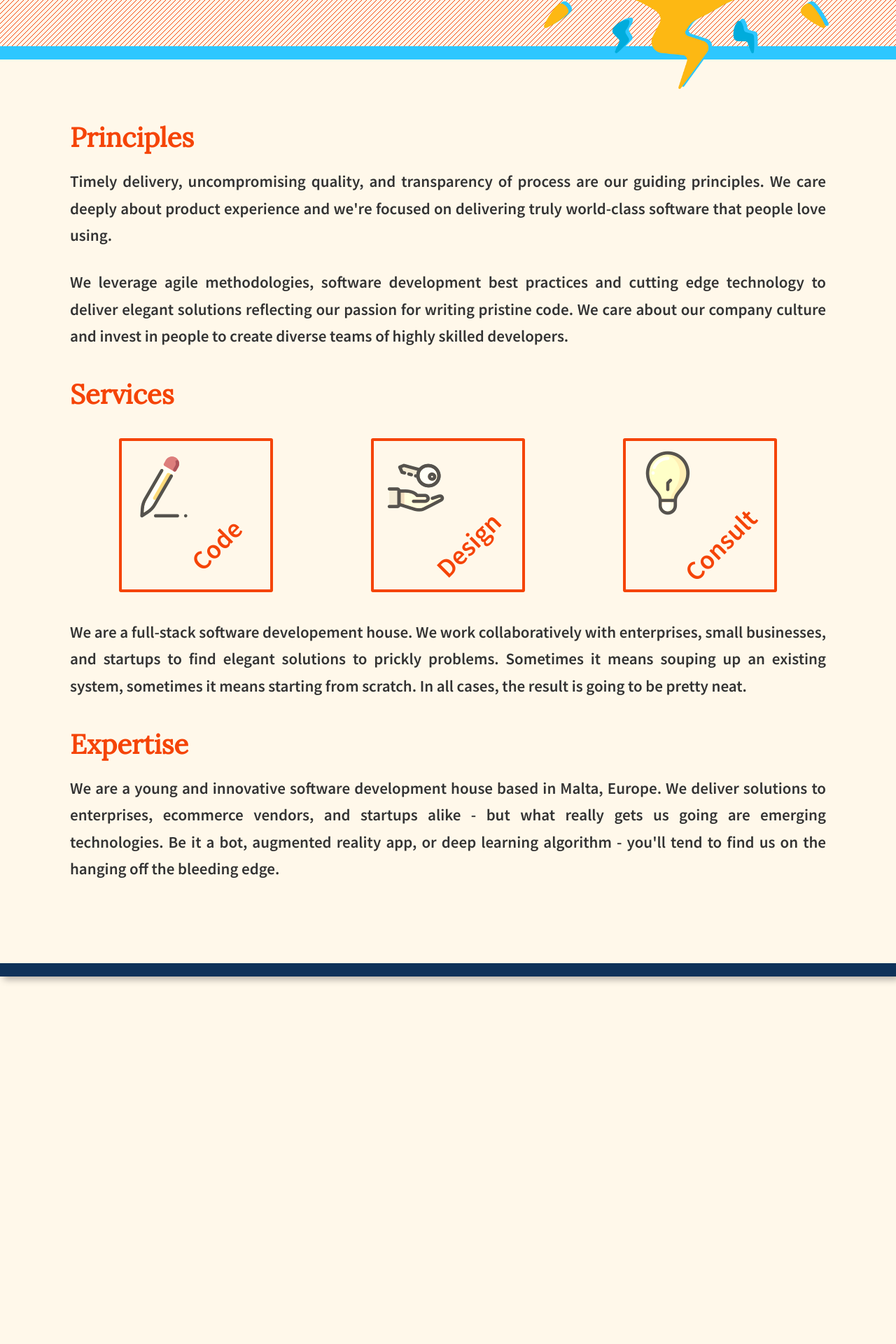
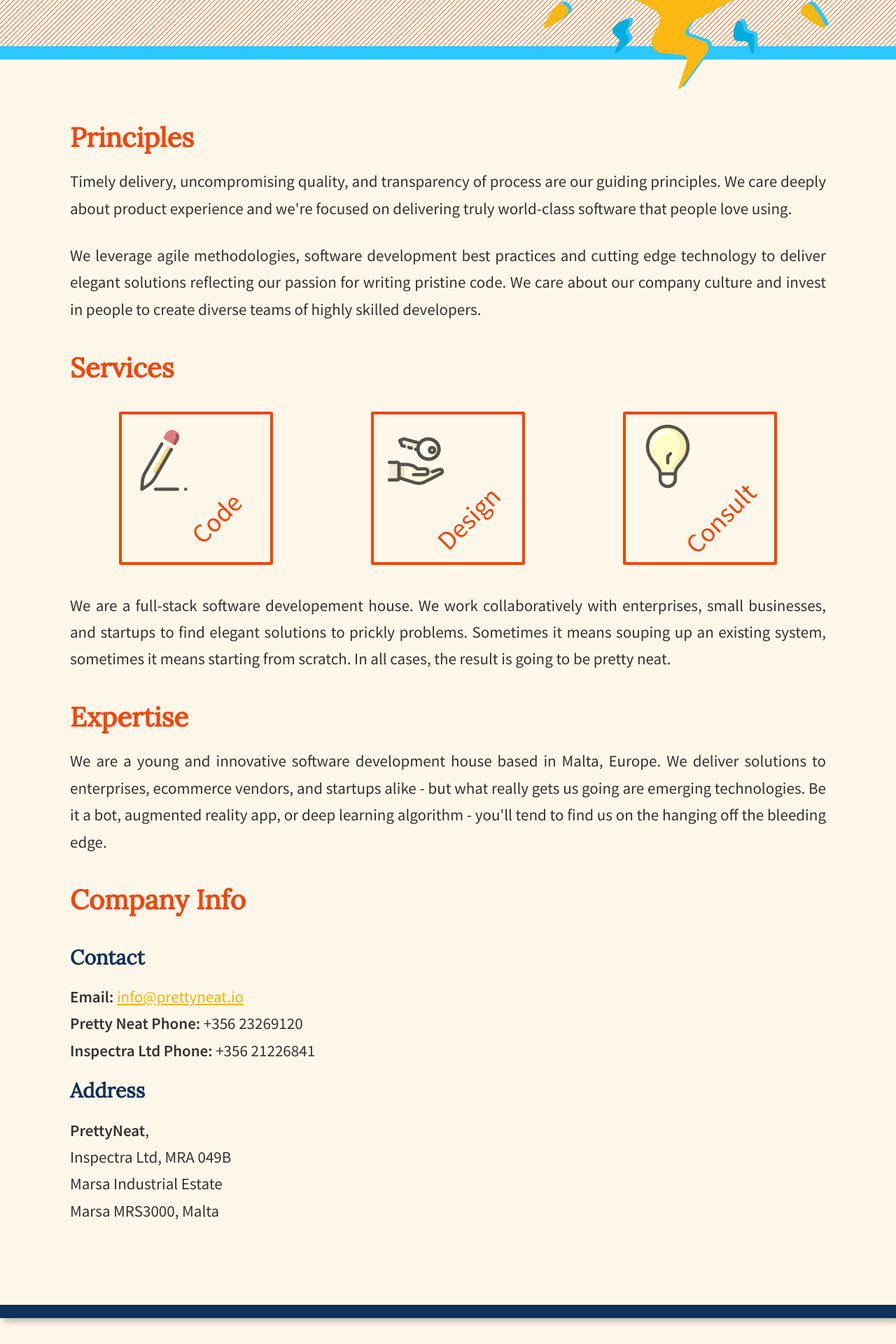
Before and after one commit to prettyneat-io/prettyneat.io, a Jekyll site: the page built from about.html, in a window 1280 px wide. Shown: the part 556-2476 px from the top of the page at 70% size. Built offline with Jekyll 4.4.1, drawn with Linux system fonts in a browser that asks for light colours.

Commit message:
fixed scroll down button alignment, shrunk closing section, change font weight, added contact info to about

```diff
--- a/_config.yml
+++ b/_config.yml
@@ -1,3 +1,4 @@
 jekyll serve --watch --baseurl ""markdown: redcarpet
 baseurl: prettyneat.io
 exclude: ['README.md']
+permalink: /:title/
--- a/_includes/closing.html
+++ b/_includes/closing.html
@@ -4,7 +4,7 @@
         <form class="contact-inputs" name="submit-to-google-sheet">
             <label>
                 <strong>Message</strong>
-                <textarea rows="3" name="message" placeholder="I like what you've got cooking. I want one!"></textarea>
+                <textarea rows="2" name="message" placeholder="I like what you've got cooking. I want one!"></textarea>
             </label>
             <label>
                 Email
--- a/about.html
+++ b/about.html
@@ -68,6 +68,32 @@
           edge.
         </p>
       </div>
+      <div id="contactInfo" class="header-and-text">
+        <h3>Company Info</h3>
+        <h4>Contact</h4>
+        <p>
+          <strong>Email:</strong> <a href="mailto:info@prettyneat.io">info@prettyneat.io</a>
+        </p>
+        <p>
+          <strong>Pretty Neat Phone:</strong> +356 23269120
+        </p>
+        <p>
+          <strong>Inspectra Ltd Phone: </strong> +356 21226841
+        </p>
+        <h4>Address</h4>
+        <p>
+          <strong>PrettyNeat</strong>,
+        </p>
+        <p>
+          Inspectra Ltd, MRA 049B
+        </p>
+        <p>
+          Marsa Industrial Estate
+        </p>
+        <p>
+          Marsa MRS3000, Malta
+        </p>
+      </div>
     </span>
   </div>
 </div>
--- a/css/common.css
+++ b/css/common.css
@@ -22,6 +22,9 @@
 h4 {
   font-family: "Lora", serif;
   text-shadow: none;
+}
+p{
+  font-weight: 400;
 }
 body {
   font-family: "Source Sans Pro", sans-serif;
@@ -294,8 +297,8 @@
   font-family: "Source Sans Pro", sans-serif;
   margin: 0 auto;
   margin-top: 1rem;
-  width: 90%;
-  max-width: 15rem;
+  width: 25rem;
+  max-width: 90vw;
   display: block;
   border: var(--orange) solid 0.25rem;
   border-radius: 0.15rem;
```
Also changed, not shown: css/landing.css (+13 -2 lines).
